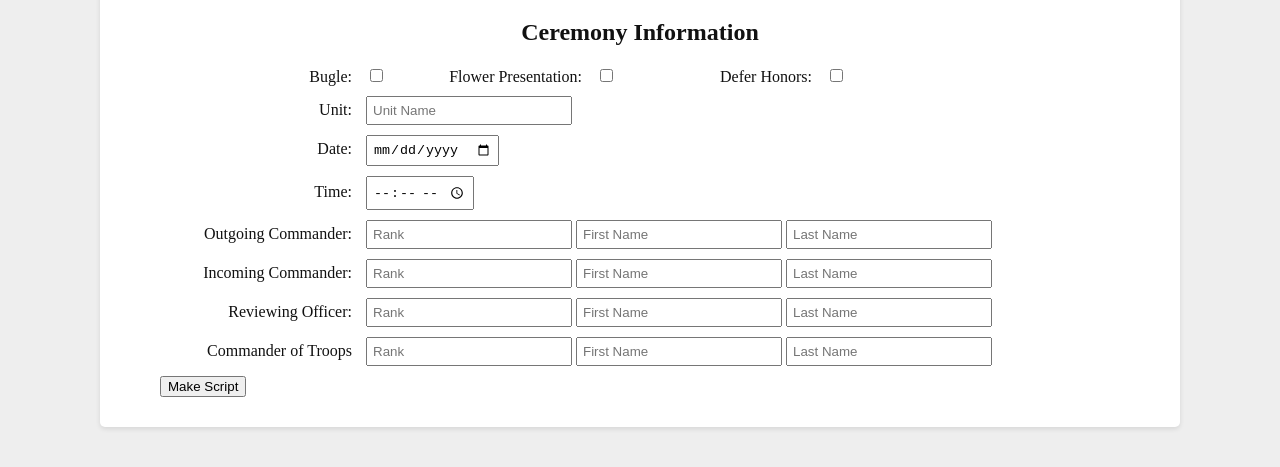
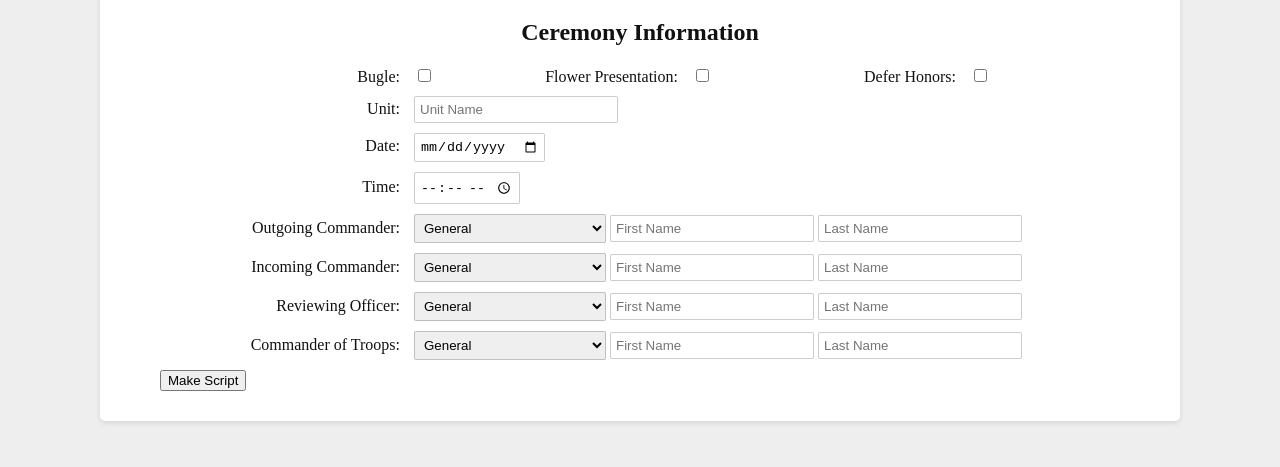
Before and after one commit to JayWelborn/ceremony-script, a website: page index.html in a window 1280 px wide. Shown: the part 99-566 px from the top of the page. Drawn offline with Linux system fonts and the light colour scheme; files that its build step writes are made by us from their sources.

Commit message:
disabled defer honors for COL and below

```diff
--- a/index.html
+++ b/index.html
@@ -45,7 +45,19 @@
 
     <!-- Begin Outgoing Commander info -->
     <label for="outgoing-rank-input">Outgoing Commander:</label>
-    <input type="text" id='outgoing-rank-input' placeholder="Rank">
+    <select type="text" id='outgoing-rank-input' placeholder="Rank">
+      <option value="GEN">General</option>
+      <option value="LTG">Lt. General</option>
+      <option value="MG">Maj. General</option>
+      <option value="BG">Brig. General</option>
+      <option value="COL">Colonel</option>
+      <option value="LTC">Lt. Colonel</option>
+      <option value="MAJ">Major</option>
+      <option value="CPT">Captain</option>
+      <option value="Ms.">Ms.</option>
+      <option value="Mr.">Mr.</option>
+      <option value="Mrs.">Mrs.</option>
+    </select>
     <input type='text' id='outgoing-first-input' placeholder='First Name'>
     <input type="text" id='outgoing-last-input' placeholder="Last Name">
     <br>
@@ -53,7 +65,19 @@
 
     <!-- Begin Incoming Commander info -->
     <label for="incoming-rank-input">Incoming Commander:</label>
-    <input type="text" id='incoming-rank-input' placeholder="Rank">
+    <select type="text" id='incoming-rank-input' placeholder="Rank">
+      <option value="GEN">General</option>
+      <option value="LTG">Lt. General</option>
+      <option value="MG">Maj. General</option>
+      <option value="BG">Brig. General</option>
+      <option value="COL">Colonel</option>
+      <option value="LTC">Lt. Colonel</option>
+      <option value="MAJ">Major</option>
+      <option value="CPT">Captain</option>
+      <option value="Ms.">Ms.</option>
+      <option value="Mr.">Mr.</option>
+      <option value="Mrs.">Mrs.</option>
+    </select>
     <input type='text' id='incoming-first-input' placeholder='First Name'>
     <input type="text" id='incoming-last-input' placeholder="Last Name">
     <br>
@@ -61,15 +85,39 @@
 
     <!-- Begin Reviewing Officer info -->
     <label for="reviewing-rank-input">Reviewing Officer:</label>
-    <input type="text" id='reviewing-rank-input' placeholder="Rank">
+    <select type="text" id='incoming-rank-input' placeholder="Rank">
+      <option value="GEN">General</option>
+      <option value="LTG">Lt. General</option>
+      <option value="MG">Maj. General</option>
+      <option value="BG">Brig. General</option>
+      <option value="COL">Colonel</option>
+      <option value="LTC">Lt. Colonel</option>
+      <option value="MAJ">Major</option>
+      <option value="CPT">Captain</option>
+      <option value="Ms.">Ms.</option>
+      <option value="Mr.">Mr.</option>
+      <option value="Mrs.">Mrs.</option>
+    </select>
     <input type='text' id='reviewing-first-input' placeholder='First Name'>
     <input type="text" id='reviewing-last-input' placeholder="Last Name">
     <br>
     <!-- End Reviewing Officer info -->
 
     <!-- Begin Commander of Troops info -->
-    <label for="cot-rank-input">Commander of Troops</label>
-    <input type="text" id='cot-rank-input' placeholder="Rank">
+    <label for="cot-rank-input">Commander of Troops:</label>
+    <select type="text" id='cot-rank-input' placeholder="Rank">
+      <option value="GEN">General</option>
+      <option value="LTG">Lt. General</option>
+      <option value="MG">Maj. General</option>
+      <option value="BG">Brig. General</option>
+      <option value="COL">Colonel</option>
+      <option value="LTC">Lt. Colonel</option>
+      <option value="MAJ">Major</option>
+      <option value="CPT">Captain</option>
+      <option value="Ms.">Ms.</option>
+      <option value="Mr.">Mr.</option>
+      <option value="Mrs.">Mrs.</option>
+    </select>
     <input type='text' id='cot-first-input' placeholder='First Name'>
     <input type="text" id='cot-last-input' placeholder="Last Name">
     <br>
@@ -77,7 +125,7 @@
 
     <!-- Flower presentation info -->
     <div id='flower-presentation-inputs'>
-
+      <hr>
       <h2> For Flower Presentation </h2>
 
       <label for="ncoy-rank-input">
--- a/js/script.js
+++ b/js/script.js
@@ -1,5 +1,6 @@
 $(document).ready(function(){
 
+// globals are bad, I know.
 var bugleBox = document.getElementById("bugle-checkbox");
 var flowerBox = document.getElementById("flowers-checkbox");
 var honorsBox = document.getElementById("honors-deferment-checkbox");
@@ -8,18 +9,35 @@ var box2 = document.getElementById("box2");
 var box3 = document.getElementById("box3");
 var button = document.getElementById("submit");
 var script = $("#script");
+
+// hide irrelevant things at first
 script.hide();
 flowerInputs.hide();
 
+// handle showing/hiding flower input form
 flowerBox.onclick = function() {
   flowerInputs.toggle();
 }
+
+// disable defer honors checkbox if
+// outgoing commander's rank is too low.
+// re-enable if rank changes to become high enough
+$("#outgoing-rank-input").change(function(event) {
+  var deferrable = ['GEN', 'LTG', 'MG', 'BG'];
+  if (deferrable.indexOf(event.currentTarget.value) === -1) {
+    $('#honors-deferment-checkbox').prop('disabled', true);
+  } else {
+    $('#honors-deferment-checkbox').prop('disabled', false);
+  }
+});
+
+
 
 button.onclick = function(){
   // Get unit/date/time input values;
   var unitName = $('#unit-name-input').val();
   var date = new Date($('#ceremony-date-input').val());
-  console.log(date);
+  // console.log(date);
   var time = $('#ceremony-time-input').val();
 
   // Outgoing/Incoming Commander Values
@@ -32,7 +50,7 @@ button.onclick = function(){
   var incomingSpouse = getCommanderValues('incoming-spouse');
   var outgoingSpouse = getCommanderValues('outgoing-spouse');
 
-  console.log(incomingSpouse);
+  // console.log(incomingSpouse);
 
   // add or remove bugle
   if (! bugleBox.checked) {
@@ -186,7 +204,7 @@ function changeUnitName(unitName) {
 }
 
 function changeDate(date) {
-  if (date) {
+  if (!isNaN(date.getDate())) {
 
     var months = [
       "Jan", "Feb", "Mar",
@@ -201,7 +219,7 @@ function changeDate(date) {
     ];
 
     var weekDay = days[date.getDay()];
-    console.log(weekDay);
+    // console.log(weekDay);
     var day = date.getDate();
     var month = months[date.getMonth()];
     var year = date.getFullYear();
@@ -238,7 +256,6 @@ function getCommanderValues(status) {
 function changeCommanderInfo(commander) {
   // Individuals status plus rank and name should be replaced with
   // their full rank and name
-  console.log(commander)
   if(commander.firstName && commander.lastName){
     var rankAndNameClass = '.' + commander.status + '-rank-and-name';
     $(rankAndNameClass).html(commander.fullRankAndName);
--- a/styles/sass/base/typography.scss
+++ b/styles/sass/base/typography.scss
@@ -1,3 +1,7 @@
+body {
+  font-family: "Times New Roman", serif;
+}
+
 p {
   margin-top: 12pt;
 }
--- a/styles/sass/components/_module.scss
+++ b/styles/sass/components/_module.scss
@@ -1,2 +1,3 @@
 @import 'card';
 @import 'form';
+@import 'flower_form';
--- /dev/null
+++ b/styles/sass/components/flower_form.scss
@@ -0,0 +1,7 @@
+#flower-presentation-inputs {
+  hr {
+    color: $gray;
+    width: 66%;
+    margin: 30px auto;
+  }
+}
--- a/styles/sass/components/form.scss
+++ b/styles/sass/components/form.scss
@@ -1,18 +1,20 @@
 #script-generator {
-  label {
+  label, {
     display: inline-block;
-    width: 20%;
+    width: 25%;
     text-align: right;
     padding-right: 10px;
     margin-bottom: 10px;
   }
 
-  input {
+  input, select {
     padding: 5px;
     margin-bottom: 10px;
+    border-radius: 2px;
+    border: 1px solid $gray;
   }
 
-  input[type=text] {
+  input[type=text], select {
     width: 20%;
   }
 }
--- a/styles/sass/utils/colors.scss
+++ b/styles/sass/utils/colors.scss
@@ -1,3 +1,4 @@
 $off-black: #111;
 $off-white: #eee;
 $white: #fff;
+$gray: rgba(0, 0, 0, .2)
```
Also changed, not shown: dist/js/script.js, styles/main.css, 1 other file.
